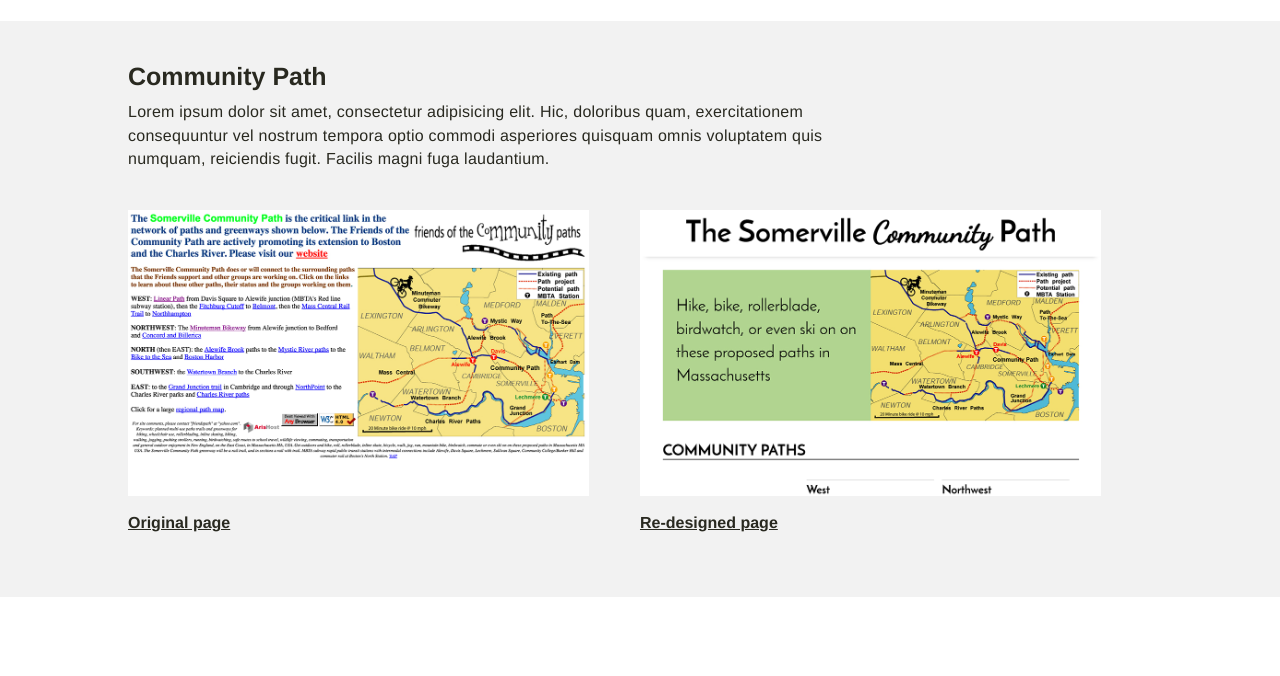
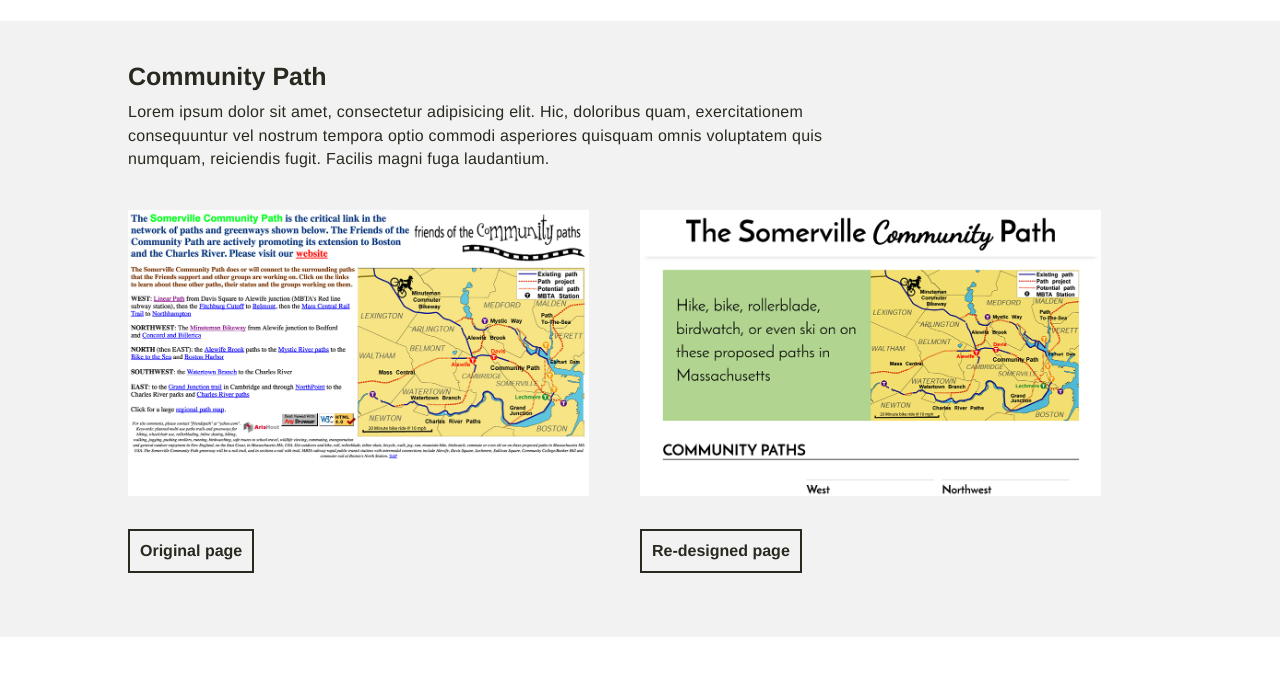
Before and after one commit to spongebobsquaredance/small-projects, a website: page src/community-path.html in a window 1280 px wide. Shown: the part 106-782 px from the top of the page. Drawn offline with Linux system fonts and the light colour scheme.

Commit message:
Site-link buttons static border styles

```diff
--- a/src/community-path.html
+++ b/src/community-path.html
@@ -25,11 +25,15 @@
 				<div class="inner-wrapper">
 					<div class="screenshot">
 						<img src="imgs/scp-original.jpg" alt="Screenshot of Community Path homepage">
-						<a href="http://www.pathfriends.org/">Original page</a>
+						<div class="site-link">
+							<a href="http://www.pathfriends.org/">Original page</a>
+						</div>
 					</div>
 					<div class="screenshot">
 						<img src="imgs/scp-updated.jpg" alt="Screenshot of re-designed homepage">
-						<a href="http://spongebobsquaredance.github.io/path/">Re-designed page</a>
+						<div class="site-link">
+							<a href="http://spongebobsquaredance.github.io/path/">Re-designed page</a>
+						</div>
 					</div>
 				</div>
 			</section>
--- a/src/styles/sass/1_utility/_base.scss
+++ b/src/styles/sass/1_utility/_base.scss
@@ -6,9 +6,6 @@
 	text-decoration: none;
 	color: $coal;
 	transition: color 0.75s;
-	// &:hover {
-	// 	color: $eraser;
-	// }
 }
 img {
 	max-width: 100%;
--- /dev/null
+++ b/src/styles/sass/3_pieces/_site-link.scss
@@ -0,0 +1,6 @@
+.site-link a {
+	display: inline-block;
+	font-weight: bold;
+	border: 2px solid $coal;
+	padding: 10px;
+}
--- a/src/styles/sass/4_components/_screenshots.scss
+++ b/src/styles/sass/4_components/_screenshots.scss
@@ -7,10 +7,4 @@
 	&.tall {
 		width: 20%;
 	}
-	a {
-		display: inline-block;
-		margin-top: 0.75em;
-		font-weight: bold;
-		text-decoration: underline;
-	}
 }
--- a/src/styles/sass/6_layouts/_project-page.scss
+++ b/src/styles/sass/6_layouts/_project-page.scss
@@ -12,10 +12,6 @@
 	}
 	.site-link {
 		clear: left;
-		margin-top: 0.75em;
-		a {
-			font-weight: bold;
-			text-decoration: underline;
-		}
+		margin-top: 1.75em;
 	}
 }
--- a/src/styles/sass/screen.scss
+++ b/src/styles/sass/screen.scss
@@ -19,7 +19,7 @@
 
 
 // ----- Pieces ----- //
-// @import '3_pieces/';
+@import '3_pieces/site-link';
 
 
 // ----- Components ----- //
```
Also changed, not shown: src/includes/community-path.html (+6 -2 lines), src/styleguide.html (+0 -1 lines), build/community-path.html, build/styleguide.html, build/styles/css/screen.min.css, src/styles/css/screen.min.css.
